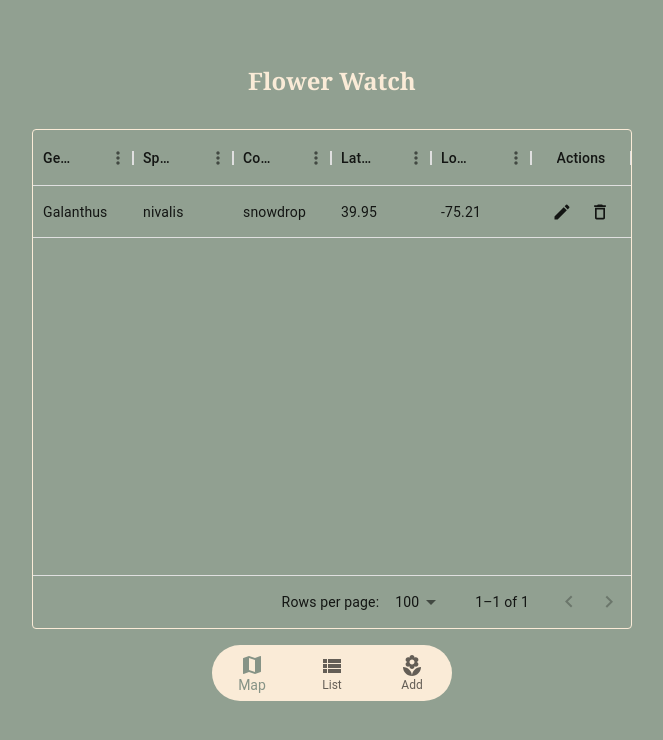
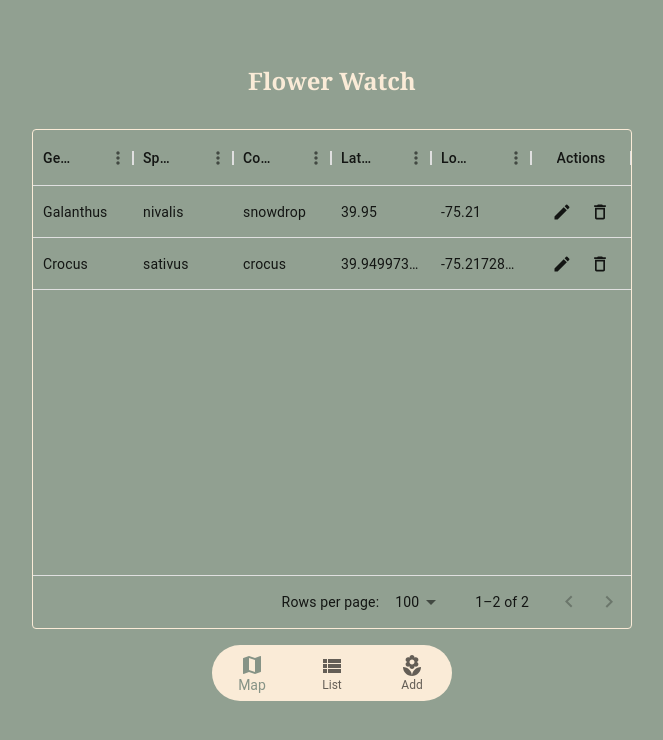
Before and after one commit to tarynriera/flower-watch, a Next.js app: page /list in a window 1280 px wide. Shown: the top 740 px of the page, without its empty margins (308-971 px from the left). Built offline with nearby package versions, Linux system fonts and the light colour scheme.

Commit message:
map now renders a pin for every entry

```diff
--- a/pages/_app.tsx
+++ b/pages/_app.tsx
@@ -6,9 +6,11 @@ import { useState, useEffect } from "react";
 import Edit from "./edit";
 
 export default function App({ Component, pageProps }: AppProps) {
+  //a map state that stores all entries
   const [data, setData] = useState<Map<number, PlantEncounter>>(new Map());
   //open state for the edit form
   const [open, setOpen] = useState(false);
+  //state that holds the entry currently being edited
   const [entryToEdit, setEntryToEdit] =
     useState<PlantEncounter>(emptyPlantData);
 
@@ -55,6 +57,17 @@ export default function App({ Component, pageProps }: AppProps) {
               long: -75.21,
             },
           ],
+          [
+            2,
+            {
+              id: 2,
+              genus: "Crocus",
+              species: "sativus",
+              commonName: "crocus",
+              lat: 39.94997326755575,
+              long: -75.21728259021677,
+            },
+          ],
         ])
       ),
     []
--- a/pages/list.tsx
+++ b/pages/list.tsx
@@ -14,10 +14,6 @@ export interface ListProps {
   data: Map<GridRowId, PlantEncounter>;
   handleSetData: (data: Map<GridRowId, PlantEncounter>) => void;
   handleEditOpen: (entryToEdit: PlantEncounter) => void;
-}
-
-function placeholderClick() {
-  return;
 }
 
 export default function List({
--- a/pages/types.ts
+++ b/pages/types.ts
@@ -1,19 +1,21 @@
 export interface PlantEncounter {
   id: number;
-  genus?: string;
+  genus: string;
   species?: string;
-  commonName?: string;
-  lat?: number;
-  long?: number;
+  commonName: string;
+  lat: number;
+  long: number;
 }
 
 const EMPTY_DATA_ID = 0;
+const DEFAULT_LAT = 0;
+const DEFAULT_LONG = 0;
 
 export const emptyPlantData = {
   id: EMPTY_DATA_ID,
   genus: "",
   species: "",
   commonName: "",
-  lat: undefined,
-  long: undefined,
+  lat: DEFAULT_LAT,
+  long: DEFAULT_LONG,
 };
```
Also changed, not shown: components/Map/index.tsx (+11 -5 lines).
